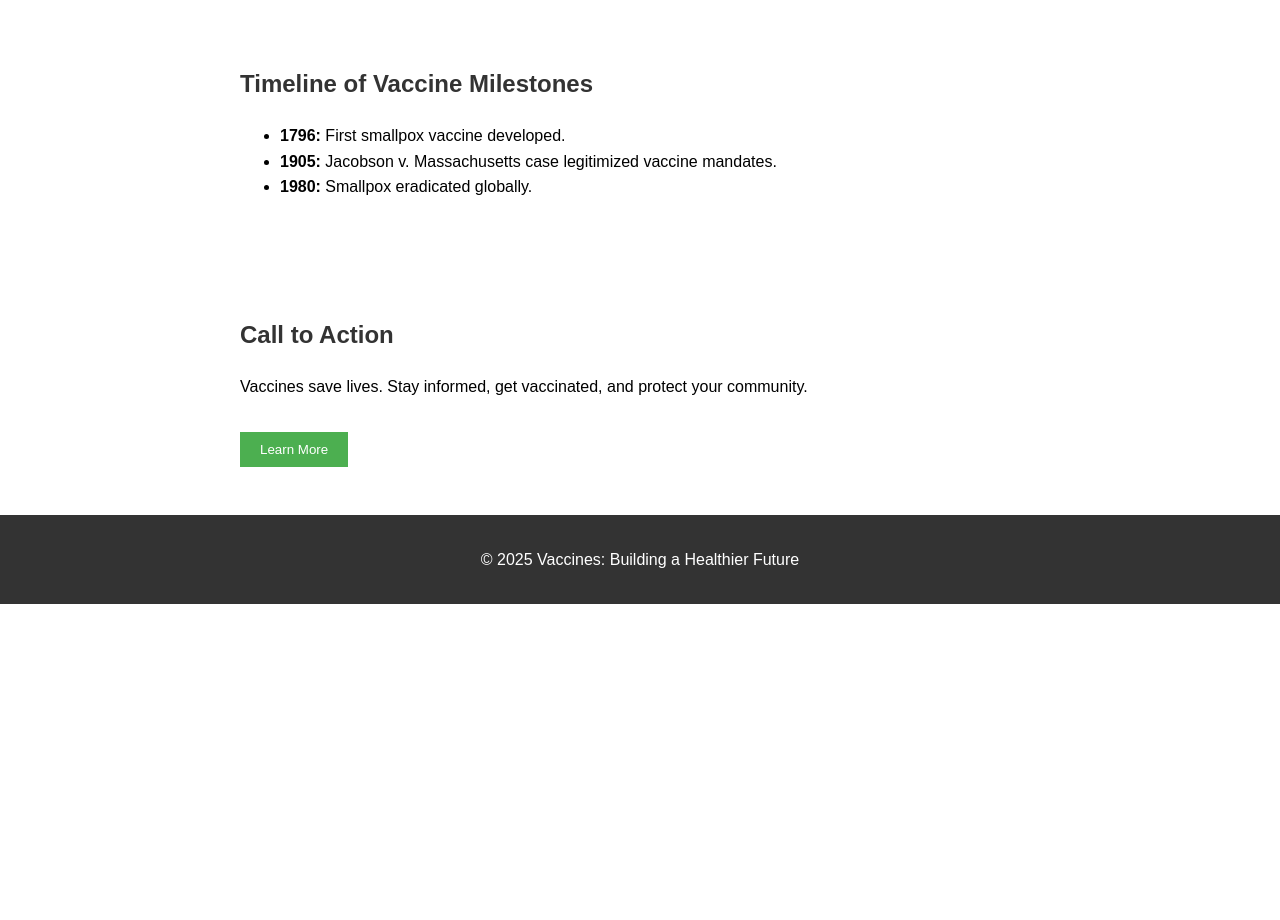
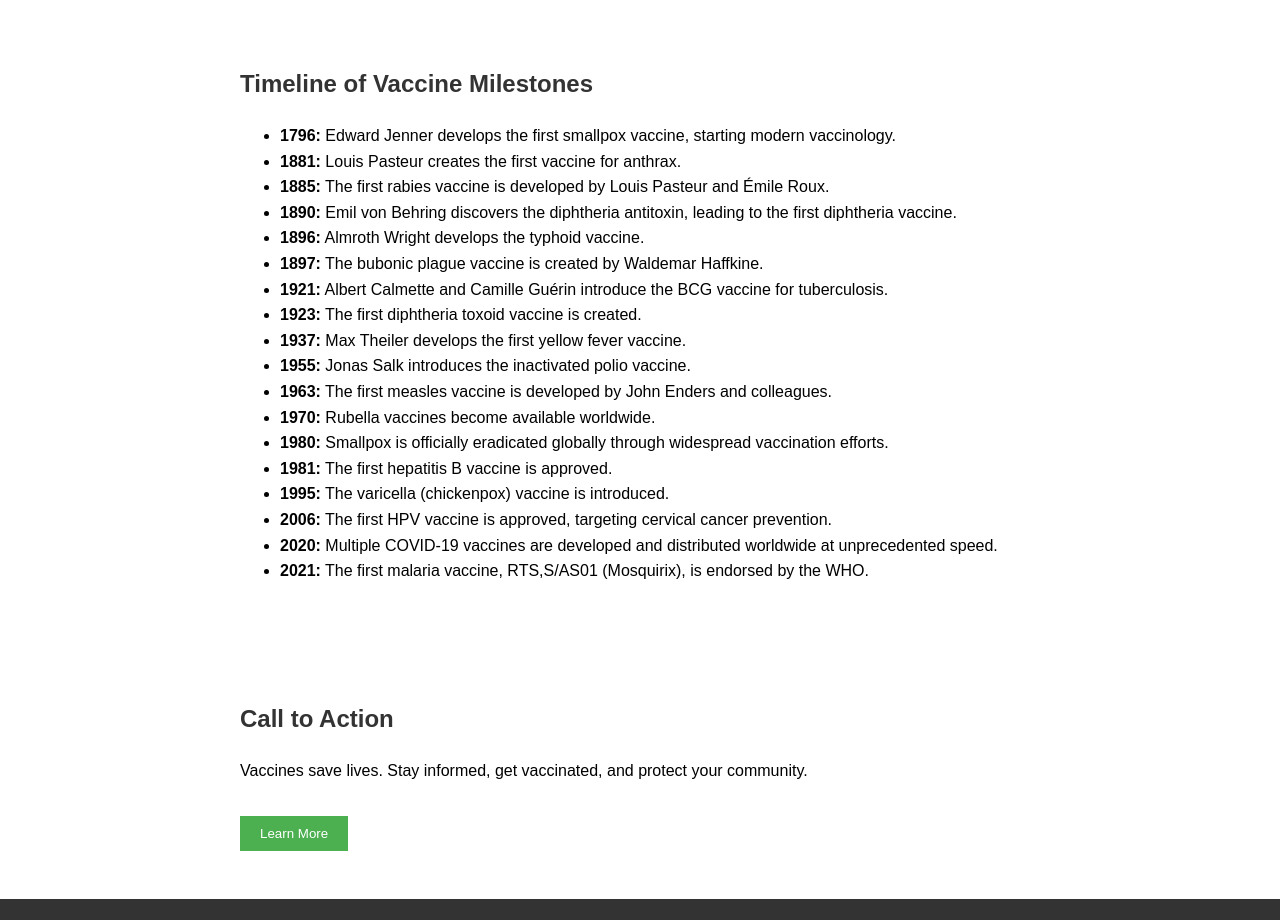
Before and after one commit to Nadiak987/Vaccines--Building-a-Healthier-Future, a plain HTML site: page index.html in a window 1280 px wide. Shown: the part 933-1853 px from the top of the page. Before the commit the page ends 1537 px from the top, so only its background shows below. Drawn offline with Linux system fonts and the light colour scheme.

Commit message:
Update index.html

```diff
--- a/index.html
+++ b/index.html
@@ -48,13 +48,28 @@
   </section>
 
   <section id="timeline">
-    <h2>Timeline of Vaccine Milestones</h2>
-    <ul>
-      <li><strong>1796:</strong> First smallpox vaccine developed.</li>
-      <li><strong>1905:</strong> Jacobson v. Massachusetts case legitimized vaccine mandates.</li>
-      <li><strong>1980:</strong> Smallpox eradicated globally.</li>
-    </ul>
-  </section>
+  <h2>Timeline of Vaccine Milestones</h2>
+  <ul>
+    <li><strong>1796:</strong> Edward Jenner develops the first smallpox vaccine, starting modern vaccinology.</li>
+    <li><strong>1881:</strong> Louis Pasteur creates the first vaccine for anthrax.</li>
+    <li><strong>1885:</strong> The first rabies vaccine is developed by Louis Pasteur and Émile Roux.</li>
+    <li><strong>1890:</strong> Emil von Behring discovers the diphtheria antitoxin, leading to the first diphtheria vaccine.</li>
+    <li><strong>1896:</strong> Almroth Wright develops the typhoid vaccine.</li>
+    <li><strong>1897:</strong> The bubonic plague vaccine is created by Waldemar Haffkine.</li>
+    <li><strong>1921:</strong> Albert Calmette and Camille Guérin introduce the BCG vaccine for tuberculosis.</li>
+    <li><strong>1923:</strong> The first diphtheria toxoid vaccine is created.</li>
+    <li><strong>1937:</strong> Max Theiler develops the first yellow fever vaccine.</li>
+    <li><strong>1955:</strong> Jonas Salk introduces the inactivated polio vaccine.</li>
+    <li><strong>1963:</strong> The first measles vaccine is developed by John Enders and colleagues.</li>
+    <li><strong>1970:</strong> Rubella vaccines become available worldwide.</li>
+    <li><strong>1980:</strong> Smallpox is officially eradicated globally through widespread vaccination efforts.</li>
+    <li><strong>1981:</strong> The first hepatitis B vaccine is approved.</li>
+    <li><strong>1995:</strong> The varicella (chickenpox) vaccine is introduced.</li>
+    <li><strong>2006:</strong> The first HPV vaccine is approved, targeting cervical cancer prevention.</li>
+    <li><strong>2020:</strong> Multiple COVID-19 vaccines are developed and distributed worldwide at unprecedented speed.</li>
+    <li><strong>2021:</strong> The first malaria vaccine, RTS,S/AS01 (Mosquirix), is endorsed by the WHO.</li>
+  </ul>
+</section>
 
   <section id="cta">
     <h2>Call to Action</h2>
```
